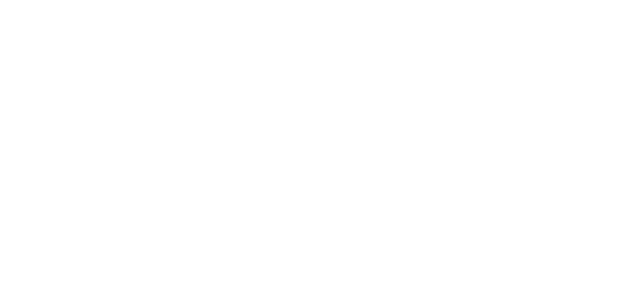
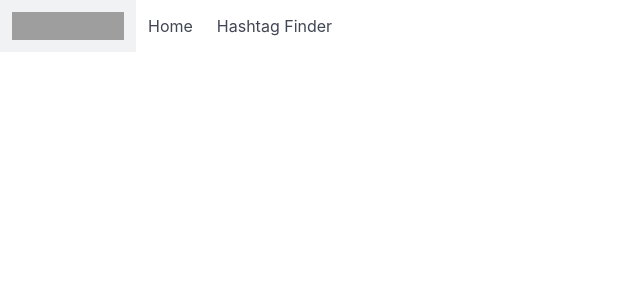
Before and after one commit to ImpactCircleTeam3/Webapp, a Flask app: page /hashtag-finder in a window 1280 px wide. Before the commit the part shown is empty. Shown: the top 300 px of the page, without its empty margins (0-640 px from the left). Run offline with Flask 2, Linux system fonts and the light colour scheme; some libraries are stand-ins or nearby versions; grey boxes are pictures that could not be loaded.

Commit message:
Add additional view

```diff
--- /dev/null
+++ b/apps/home/__init__.py
@@ -0,0 +1,5 @@
+from flask import render_template
+
+
+def view():
+    return render_template("home/index.html")
--- a/main.py
+++ b/main.py
@@ -1,11 +1,17 @@
 from flask import Flask
 from apps.find_similar_hashtags import view as find_similar_hashtags_view
+from apps.home import view as home_view
 
 app = Flask(
     __name__,
     static_folder='static/',
     template_folder='templates/'
 )
+
+
+@app.route("/")
+def home():
+    return home_view()
 
 
 @app.route("/hashtag-finder")
--- /dev/null
+++ b/templates/home/index.html
@@ -0,0 +1,6 @@
+{% extends "wrapper/base.html" %}
+{% block content %}
+
+<h1>Home view</h1>
+
+{% endblock %}
--- a/templates/wrapper/base.html
+++ b/templates/wrapper/base.html
@@ -6,6 +6,9 @@
 
   <link href= "{{ url_for('static',filename='bulma/css/bulma.css') }}" rel="stylesheet" type="text/css">
 </head>
+<head>
+  {% include 'wrapper/nav.html' %}
+</head>
 <body>
   {% block content %}
   {% endblock %}
--- /dev/null
+++ b/templates/wrapper/nav.html
@@ -0,0 +1,19 @@
+<nav class="navbar" role="navigation" aria-label="main navigation">
+  <div class="navbar-brand">
+    <a class="navbar-item" href="https://bulma.io">
+      <img src="https://bulma.io/images/bulma-logo.png" width="112" height="28">
+    </a>
+  </div>
+
+  <div id="navbarBasicExample" class="navbar-menu">
+    <div class="navbar-start">
+      <a class="navbar-item" href="/">
+        Home
+      </a>
+
+      <a class="navbar-item" href="/hashtag-finder">
+        Hashtag Finder
+      </a>
+    </div>
+  </div>
+</nav>
```
